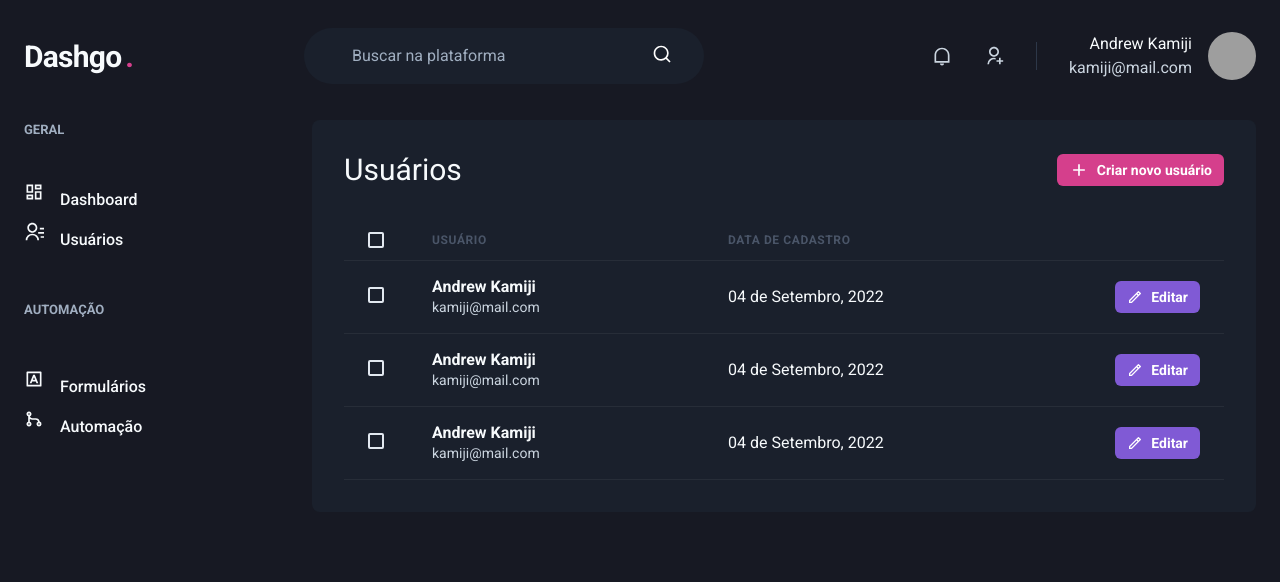
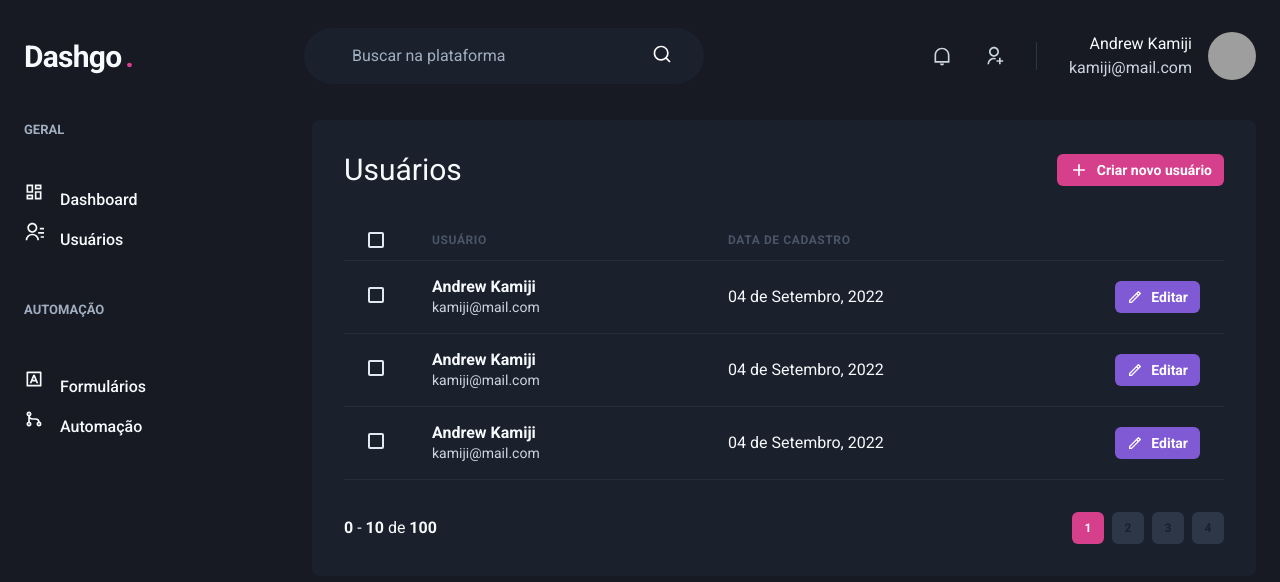
Before and after one commit to kamijidias/Dashgo, a Next.js app: page /users in a window 1280 px wide. Shown: the top 582 px of the page. Built offline with nearby package versions, Linux system fonts and the light colour scheme; grey boxes are pictures that could not be loaded.

Commit message:
Componente: Pagination

```diff
--- /dev/null
+++ b/src/components/Pagination.tsx
@@ -0,0 +1,68 @@
+import { Box, Button, Stack } from "@chakra-ui/react";
+
+export function Paagination() {
+    return (
+        <Stack
+            direction="row"
+            mt="8"
+            justify="space-between"
+            align="center"
+            spacing="6"
+        >
+            <Box>
+                <strong>0</strong> - <strong>10</strong> de <strong>100</strong>
+            </Box>
+            <Stack
+                direction="row"
+                spacing="2"
+            >
+                <Button
+                size="sm"
+                fontSize="xs"
+                width="4"
+                colorScheme="pink"
+                disabled
+                _disabled={{
+                    bg: 'pink.500',
+                    cursor: 'default',
+                }}
+            >
+                1
+            </Button>
+            <Button
+                size="sm"
+                fontSize="xs"
+                width="4"
+                bg="gray.700"
+                _hover={{
+                    bg: 'gray.500',
+                }}
+            >
+                2
+            </Button>
+            <Button
+                size="sm"
+                fontSize="xs"
+                width="4"
+                bg="gray.700"
+                _hover={{
+                    bg: 'gray.500',
+                }}
+            >
+                3
+            </Button>
+            <Button
+                size="sm"
+                fontSize="xs"
+                width="4"
+                bg="gray.700"
+                _hover={{
+                    bg: 'gray.500',
+                }}
+            >
+                4
+            </Button>
+            </Stack>
+        </Stack>
+    );
+}
--- a/src/pages/users/index.tsx
+++ b/src/pages/users/index.tsx
@@ -3,6 +3,7 @@
 import { Sidebar } from "../../components/Sidebar";
 
 import { RiAddLine, RiPencilLine } from 'react-icons/ri'
+import { Paagination } from "../../components/Pagination";
 
 export default function UserList() {
     return (
@@ -118,6 +119,7 @@
                         </Tbody>
                     </Table>
 
+                    <Paagination />
                 </Box>
             </Flex>
         </Box>
```
